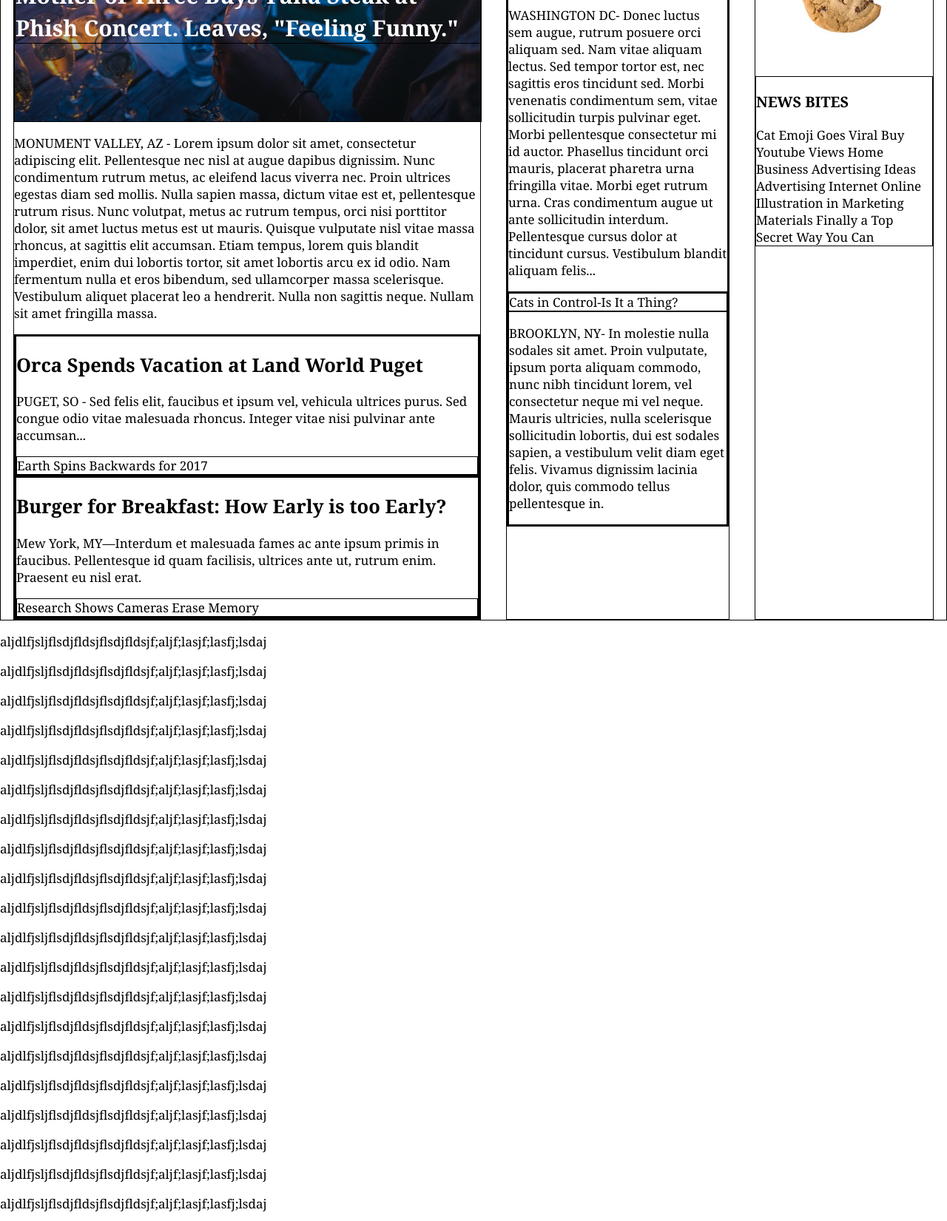
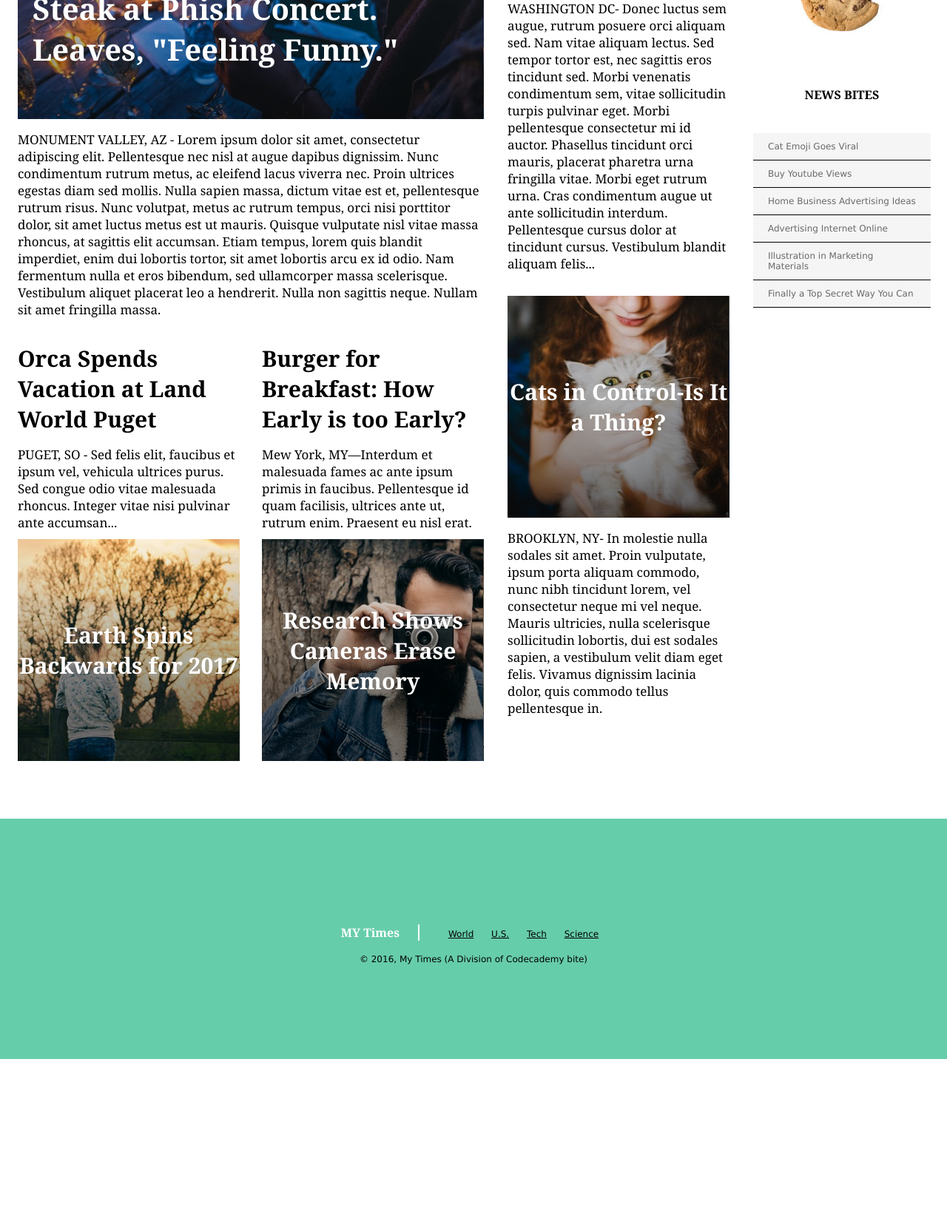
Before and after one commit to pkanteti/MyTimes, a plain HTML site: page index.html in a window 1280 px wide. Shown: the part 255-1906 px from the top of the page at 74% size. After the commit the page ends 1687 px from the top, so only its background shows below. Drawn offline with Linux system fonts and the light colour scheme.

Commit message:
Final change to index.html, style.css

```diff
--- a/index.html
+++ b/index.html
@@ -10,6 +10,7 @@
   <link rel="stylesheet" type="text/css" href="./resources/css/style.css">
 </head>
 <body>
+  <!-- Header Content -->
   <header>
     <div class="logo">
       <img src="./resources/images/img-myt-logo.jpg" alt="MyTimes Logo">
@@ -22,41 +23,50 @@
       <span><a href="#">Science</a></span>
     </nav>
   </header>
+  <!-- Page Content -->
   <div class="content">
+
+    <!-- First News Column -->
+
     <div class="column large">
+
       <div class="lead-story">
         <div class="image-content">
           <span>Mother of Three Buys Tuna Steak at Phish Concert. Leaves, "Feeling Funny."</span>
         </div>
-      </div>
         <p class="narrative">
           MONUMENT VALLEY, AZ - Lorem ipsum dolor sit amet, consectetur adipiscing elit. Pellentesque nec nisl at augue dapibus dignissim. Nunc condimentum rutrum metus, ac eleifend lacus viverra nec. Proin ultrices egestas diam sed mollis. Nulla sapien massa, dictum vitae est et, pellentesque rutrum risus. Nunc volutpat, metus ac rutrum tempus, orci nisi porttitor dolor, sit amet luctus metus est ut mauris. Quisque vulputate nisl vitae massa rhoncus, at sagittis elit accumsan. Etiam tempus, lorem quis blandit imperdiet, enim dui lobortis tortor, sit amet lobortis arcu ex id odio. Nam fermentum nulla et eros bibendum, sed ullamcorper massa scelerisque. Vestibulum aliquet placerat leo a hendrerit. Nulla non sagittis neque. Nullam sit amet fringilla massa.
         </p>
+      </div>
+
       <div class="stories">
         <div class="story">
           <div class="text-content">
             <h2>Orca Spends Vacation at Land World Puget</h2>
-            <p class="narrative">
-              PUGET, SO - Sed felis elit, faucibus et ipsum vel, vehicula ultrices purus. Sed congue odio vitae malesuada rhoncus. Integer vitae nisi pulvinar ante accumsan...
+            <p class="narrative"> PUGET, SO - Sed felis elit, faucibus et ipsum vel, vehicula ultrices purus. Sed congue odio vitae malesuada rhoncus. Integer vitae nisi pulvinar ante accumsan...
             </p>
-            <div class="image-content">
+          </div>
+          <div class="fall-cancelled image-content">
             <span>Earth Spins Backwards for 2017</span>
           </div>
         </div>
-        </div>
+
         <div class="story">
           <div class="text-content">
             <h2>Burger for Breakfast: How Early is too Early?</h2>
             <p class="narrative">
               Mew York, MY—Interdum et malesuada fames ac ante ipsum primis in faucibus. Pellentesque id quam facilisis, ultrices ante ut, rutrum enim. Praesent eu nisl erat.
             </p>
-            <div class="image-content">
+          </div>
+          <div class="pop-culture image-content">
             <span>Research Shows Cameras Erase Memory</span>
           </div>
         </div>
       </div>
     </div>
-    </div>
+
+    <!-- Second News Column -->
+
     <div class="column medium">
       <div class="story">
         <div class="text-content">
@@ -65,21 +75,23 @@
             WASHINGTON DC- Donec luctus sem augue, rutrum posuere orci aliquam sed. Nam vitae aliquam lectus. Sed tempor tortor est, nec sagittis eros tincidunt sed. Morbi venenatis condimentum sem, vitae sollicitudin turpis pulvinar eget. Morbi pellentesque consectetur mi id auctor. Phasellus tincidunt orci mauris, placerat pharetra urna fringilla vitae. Morbi eget rutrum urna. Cras condimentum augue ut ante sollicitudin interdum. Pellentesque cursus dolor at tincidunt cursus. Vestibulum blandit aliquam felis...
           </p>
         </div>
+      </div>
+
       <div class="story">
-          <div class="image-content">
+        <div class="cat-ceo image-content">
           <span>Cats in Control-Is It a Thing?</span>
         </div>
-          <div class="text-content">
         <p class="narrative">
           BROOKLYN, NY- In molestie nulla sodales sit amet. Proin vulputate, ipsum porta aliquam commodo, nunc nibh tincidunt lorem, vel consectetur neque mi vel neque. Mauris ultricies, nulla scelerisque sollicitudin lobortis, dui est sodales sapien, a vestibulum velit diam eget felis. Vivamus dignissim lacinia dolor, quis commodo tellus pellentesque in.
         </p>
       </div>
     </div>
-      </div>
-    </div>
+
+    <!-- Third News Column -->
+
     <div class="column small">
-      <img src="./resources/images/img-news-bite.png" alt="">
-      <div class="text-content">
+      <img class="cookie" src=" ./resources/images/img-news-bite.png">
+      <div class="news-bites">
         <h3>NEWS BITES</h3>
         <span class="bite">Cat Emoji Goes Viral</span>
         <span class="bite">Buy Youtube Views</span>
@@ -90,46 +102,19 @@
       </div>
     </div>
   </div>
-  <p>aljdlfjsljflsdjfldsjflsdjfldsjf;aljf;lasjf;lasfj;lsdaj</p>
-  <p>aljdlfjsljflsdjfldsjflsdjfldsjf;aljf;lasjf;lasfj;lsdaj</p>
-  <p>aljdlfjsljflsdjfldsjflsdjfldsjf;aljf;lasjf;lasfj;lsdaj</p>
-  <p>aljdlfjsljflsdjfldsjflsdjfldsjf;aljf;lasjf;lasfj;lsdaj</p>
-  <p>aljdlfjsljflsdjfldsjflsdjfldsjf;aljf;lasjf;lasfj;lsdaj</p>
-  <p>aljdlfjsljflsdjfldsjflsdjfldsjf;aljf;lasjf;lasfj;lsdaj</p>
-  <p>aljdlfjsljflsdjfldsjflsdjfldsjf;aljf;lasjf;lasfj;lsdaj</p>
-  <p>aljdlfjsljflsdjfldsjflsdjfldsjf;aljf;lasjf;lasfj;lsdaj</p>
-  <p>aljdlfjsljflsdjfldsjflsdjfldsjf;aljf;lasjf;lasfj;lsdaj</p>
-  <p>aljdlfjsljflsdjfldsjflsdjfldsjf;aljf;lasjf;lasfj;lsdaj</p>
-  <p>aljdlfjsljflsdjfldsjflsdjfldsjf;aljf;lasjf;lasfj;lsdaj</p>
-  <p>aljdlfjsljflsdjfldsjflsdjfldsjf;aljf;lasjf;lasfj;lsdaj</p>
-  <p>aljdlfjsljflsdjfldsjflsdjfldsjf;aljf;lasjf;lasfj;lsdaj</p>
-  <p>aljdlfjsljflsdjfldsjflsdjfldsjf;aljf;lasjf;lasfj;lsdaj</p>
-  <p>aljdlfjsljflsdjfldsjflsdjfldsjf;aljf;lasjf;lasfj;lsdaj</p>
-  <p>aljdlfjsljflsdjfldsjflsdjfldsjf;aljf;lasjf;lasfj;lsdaj</p>
-  <p>aljdlfjsljflsdjfldsjflsdjfldsjf;aljf;lasjf;lasfj;lsdaj</p>
-  <p>aljdlfjsljflsdjfldsjflsdjfldsjf;aljf;lasjf;lasfj;lsdaj</p>
-  <p>aljdlfjsljflsdjfldsjflsdjfldsjf;aljf;lasjf;lasfj;lsdaj</p>
-  <p>aljdlfjsljflsdjfldsjflsdjfldsjf;aljf;lasjf;lasfj;lsdaj</p>
-  <p>aljdlfjsljflsdjfldsjflsdjfldsjf;aljf;lasjf;lasfj;lsdaj</p>
-  <p>aljdlfjsljflsdjfldsjflsdjfldsjf;aljf;lasjf;lasfj;lsdaj</p>
-  <p>aljdlfjsljflsdjfldsjflsdjfldsjf;aljf;lasjf;lasfj;lsdaj</p>
-  <p>aljdlfjsljflsdjfldsjflsdjfldsjf;aljf;lasjf;lasfj;lsdaj</p>
-  <p>aljdlfjsljflsdjfldsjflsdjfldsjf;aljf;lasjf;lasfj;lsdaj</p>
-  <p>aljdlfjsljflsdjfldsjflsdjfldsjf;aljf;lasjf;lasfj;lsdaj</p>
-  <p>aljdlfjsljflsdjfldsjflsdjfldsjf;aljf;lasjf;lasfj;lsdaj</p>
-  <p>aljdlfjsljflsdjfldsjflsdjfldsjf;aljf;lasjf;lasfj;lsdaj</p>
-  <p>aljdlfjsljflsdjfldsjflsdjfldsjf;aljf;lasjf;lasfj;lsdaj</p>
-  <p>aljdlfjsljflsdjfldsjflsdjfldsjf;aljf;lasjf;lasfj;lsdaj</p>
-  <p>aljdlfjsljflsdjfldsjflsdjfldsjf;aljf;lasjf;lasfj;lsdaj</p>
-  <p>aljdlfjsljflsdjfldsjflsdjfldsjf;aljf;lasjf;lasfj;lsdaj</p>
-  <p>aljdlfjsljflsdjfldsjflsdjfldsjf;aljf;lasjf;lasfj;lsdaj</p>
-  <p>aljdlfjsljflsdjfldsjflsdjfldsjf;aljf;lasjf;lasfj;lsdaj</p>
-  <p>aljdlfjsljflsdjfldsjflsdjfldsjf;aljf;lasjf;lasfj;lsdaj</p>
-  <p>aljdlfjsljflsdjfldsjflsdjfldsjf;aljf;lasjf;lasfj;lsdaj</p>
-  <p>aljdlfjsljflsdjfldsjflsdjfldsjf;aljf;lasjf;lasfj;lsdaj</p>
-  <p>aljdlfjsljflsdjfldsjflsdjfldsjf;aljf;lasjf;lasfj;lsdaj</p>
-  <p>aljdlfjsljflsdjfldsjflsdjfldsjf;aljf;lasjf;lasfj;lsdaj</p>
-  <p>aljdlfjsljflsdjfldsjflsdjfldsjf;aljf;lasjf;lasfj;lsdaj</p>
-  <p>aljdlfjsljflsdjfldsjflsdjfldsjf;aljf;lasjf;lasfj;lsdaj</p>
+  <footer>
+    <div class="info">
+      <span class="title">MY Times</span>
+      <nav>
+        <span><a href="#">World</a></span>
+        <span><a href="#">U.S.</a></span>
+        <span><a href="#">Tech</a></span>
+        <span><a href="#">Science</a></span>
+      </nav>
+    </div>
+    <div class="copyright">
+      © 2016, My Times (A Division of Codecademy bite)
+    </div>
+  </footer>
 </body>
 </html>
--- a/resources/css/style.css
+++ b/resources/css/style.css
@@ -1,23 +1,76 @@
+/* Universal Styles */
 body {
   margin: 0;
   font-family: Georgia;
   font-size: 17px;
   color: black;
 }
+
+a {
+  color: black;
+}
+
+h2 {
+  margin-top: 0;
+  margin-bottom: 0;
+  font-family: Georgia;
+  font-size: 30px;
+  font-weight: bold;
+  font-style: normal;
+}
+
+nav span {
+  display: inline-block;
+  padding: 20px 10px;
+}
+
+/* Universal Styles - News Stories */
+.stories {
+  display: flex;
+  justify-content: space-between;
+  margin-top: 17px;
+}
+
+.stories .text-content {
+  height: 250px;
+}
+
+.story {
+  display: flex;
+  flex-direction: column;
+  width: 300px;
+}
+
+.narrative {
+  margin-top: 16px;
+}
+
+.image-content {
+  display: flex;
+  flex-direction: column;
+  justify-content: center;
+  height: 300px;
+  margin-top: 15px;
+  font-family: Georgia;
+  font-weight: bold;
+  font-size: 30px;
+  color: white;
+  text-align: center;
+}
+
+/* Header */
 header {
+  display: flex;
+  align-items: center;
+  position: fixed;
+  z-index: 1;
+  width: 100%;
+  height: 80px;
+  border-bottom: 1px solid black;
+  background-color: white;
   font-family: Verdana;
   font-size: 14px;
   font-weight: bold;
-  display: flex;
-  border-bottom: 1px solid black;
-  z-index: 1;
-  width: 100%;
-  height: 80px;
-  align-items: center;
-  position: fixed;
-  background-color: white;
-  color: black;
-  /*margin-top: -1.1rem;*/
 }
 .logo {
   display: flex;
@@ -36,46 +89,116 @@ header {
 header nav {
   padding-right: 40px;
 }
-nav span {
-  display: inline-block;
-  padding: 20px 10px;
+div {
+  /*border: 1px solid black;*/
 }
-div {
-  border: 1px solid black;
-}
+
+/* Main Content Container */
+
 .content {
   display: flex;
+  width: 1232px;
+  margin: 0 auto 78px auto;
   padding-top: 116px;
-  justify-content: space-around;
 }
+
 .column {
   display: flex;
   flex-direction: column;
-  /*margin-right: 32px;*/
+  margin-right: 32px;
 }
+/*First News Column */
 .column.large {
   width: 630px;
 }
+
+.lead-story .image-content {
+  background-image: url('../../resources/images/img-story-main.png');
+  width: 630px;
+  margin-top: 0;
+  font-size: 40px;
+  text-align: left;
+}
+
+.lead-story .image-content span {
+  margin-left: 20px;
+}
+
+.fall-cancelled.image-content {
+  background-image: url('../../resources/images/img-story-2.png');
+}
+
+.pop-culture.image-content {
+  background-image: url('../../resources/images/img-story-3.png');
+}
+
+/* Second News Column */
 
 .column.medium {
   width: 300px;
 }
 
+.cat-ceo.image-content {
+  background-image: url('../../resources/images/img-story-1.png');
+}
+
+/* Third News Column */
+
 .column.small {
   width: 240px;
 }
-.lead-story {
-  background-image: url('../../resources/images/img-story-main.png');
-  font-family: Georgia;
+
+img.cookie {
+  height: 240px;
+}
+
+.news-bites h3 {
+  margin-bottom: 41px;
+  font-size: 16px;
   font-weight: bold;
-  font-size: 30px;
-  color: white;
-  width: 100%;
-  height: 300px;
-  background-repeat: no-repeat;
+  text-align: center;
+}
+
+.news-bites .bite {
+  display: block;
+  padding: 11px 20px;
+  border-bottom: 1px solid black;
+  background-color: WhiteSmoke;
+  font-family: Verdana;
+  font-size: 12px;
+  color: DimGray;
+}
+
+.bite span {
+  padding-left: 11px;
+}
+
+/* Footer */
+
+footer {
   display: flex;
   align-items: center;
+  justify-content: center;
+  flex-direction: column;
+  width: 100%;
+  height: 325px;
+  background-color: MediumAquamarine;
+  margin: auto;
+  font-family: Verdana;
+  font-size: 12px;
 }
-.lead-story span {
-  vertical-align: middle;
+
+footer .title {
+  display: inline-block;
+  padding-right: 25px;
+  border-right: 2px solid white;
+  font-family: Georgia;
+  font-size: 16px;
+  font-weight: bold;
+  color: white;
 }
+
+footer nav {
+  display: inline-block;
+  padding-left: 25px;
+}
```
Lines whose indentation alone changed are shown as unchanged.
